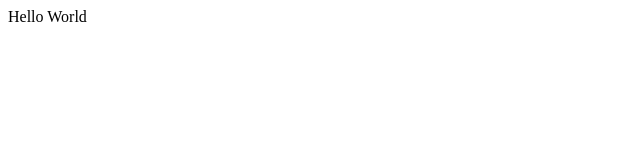
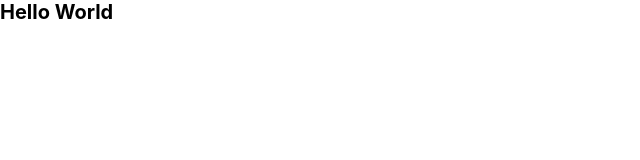
Before and after one commit to matheuseufrasio2/boilerplate-next-app, a Next.js app: page / in a window 1280 px wide. Shown: the top 160 px of the page, without its empty margins (0-640 px from the left). Built offline with nearby package versions, Linux system fonts and the light colour scheme.

Commit message:
Styled components configurado

```diff
--- a/package.json
+++ b/package.json
@@ -20,7 +20,8 @@
   "dependencies": {
     "next": "11.1.2",
     "react": "17.0.2",
-    "react-dom": "17.0.2"
+    "react-dom": "17.0.2",
+    "styled-components": "^5.3.3"
   },
   "devDependencies": {
     "@babel/preset-typescript": "^7.15.0",
@@ -28,8 +29,10 @@
     "@testing-library/react": "^12.1.2",
     "@types/jest": "^27.0.2",
     "@types/react": "17.0.32",
+    "@types/styled-components": "^5.1.15",
     "@typescript-eslint/eslint-plugin": "^5.1.0",
     "@typescript-eslint/parser": "^5.1.0",
+    "babel-plugin-styled-components": "^1.13.3",
     "eslint": "8.1.0",
     "eslint-config-next": "11.1.2",
     "eslint-config-prettier": "^8.3.0",
--- a/src/pages/_app.tsx
+++ b/src/pages/_app.tsx
@@ -1,6 +1,23 @@
 import type { AppProps } from "next/app";
+import Head from "next/head";
+import { GlobalStyles } from "styles/global";
 
 function MyApp({ Component, pageProps }: AppProps) {
-  return <Component {...pageProps} />;
+  return (
+    <>
+      <Head>
+        <title>Boilerplate Nextjs</title>
+        <link rel="shortcut icon" href="/favicon.ico" />
+        <link rel="apple-touch-icon" href="/favicon.ico" />
+
+        <meta
+          name="description"
+          content="Um boilerplate simples para se iniciar projetos com o create-next-app"
+        />
+      </Head>
+      <GlobalStyles />
+      <Component {...pageProps} />
+    </>
+  );
 }
 export default MyApp;
--- /dev/null
+++ b/src/pages/_document.tsx
@@ -0,0 +1,48 @@
+import Document, {
+  DocumentContext,
+  Head,
+  Html,
+  Main,
+  NextScript,
+} from "next/document";
+import { ServerStyleSheet } from "styled-components";
+
+export default class MyDocument extends Document {
+  static async getInitialProps(ctx: DocumentContext) {
+    const sheet = new ServerStyleSheet();
+    const originalRenderPage = ctx.renderPage;
+
+    try {
+      ctx.renderPage = () =>
+        originalRenderPage({
+          enhanceApp: (App) => (props) =>
+            sheet.collectStyles(<App {...props} />),
+        });
+
+      const initialProps = await Document.getInitialProps(ctx);
+      return {
+        ...initialProps,
+        styles: (
+          <>
+            {initialProps.styles}
+            {sheet.getStyleElement()}
+          </>
+        ),
+      };
+    } finally {
+      sheet.seal();
+    }
+  }
+
+  render() {
+    return (
+      <Html>
+        <Head />
+        <body>
+          <Main />
+          <NextScript />
+        </body>
+      </Html>
+    );
+  }
+}
--- a/src/pages/index.tsx
+++ b/src/pages/index.tsx
@@ -1,7 +1,7 @@
 import type { NextPage } from "next";
 
 const Home: NextPage = () => {
-  return <div>Hello World</div>;
+  return <h1>Hello World</h1>;
 };
 
 export default Home;
--- /dev/null
+++ b/src/styles/global.ts
@@ -0,0 +1,21 @@
+import { createGlobalStyle } from "styled-components";
+
+export const GlobalStyles = createGlobalStyle`
+  * {
+    margin: 0;
+    padding: 0;
+    box-sizing: border-box;
+  }
+
+  html {
+    font-size: 62.5%;
+  }
+
+  html, body, #__next {
+    height: 100%;
+  }
+
+  body {
+    font-family: --apple-system, BlinkMacSystemFont, 'Segoe UI', Roboto, Oxygen, Ubuntu, Cantarell, 'Open Sans', 'Helvetica Neue', sans-serif;
+  }
+`;
--- a/tsconfig.json
+++ b/tsconfig.json
@@ -1,5 +1,6 @@
 {
   "compilerOptions": {
+    "baseUrl": "src",
     "target": "es5",
     "lib": [
       "dom",
```
Also changed, not shown: src/components/Main/index.tsx (deleted, +0 -7 lines), src/components/Main/test.tsx (deleted, +0 -15 lines), .babelrc, 2 other files (tests, documents, lock files or other folders).
